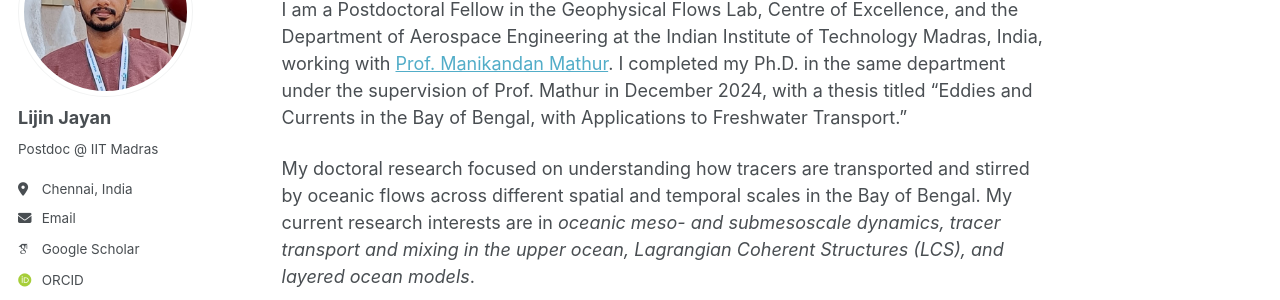
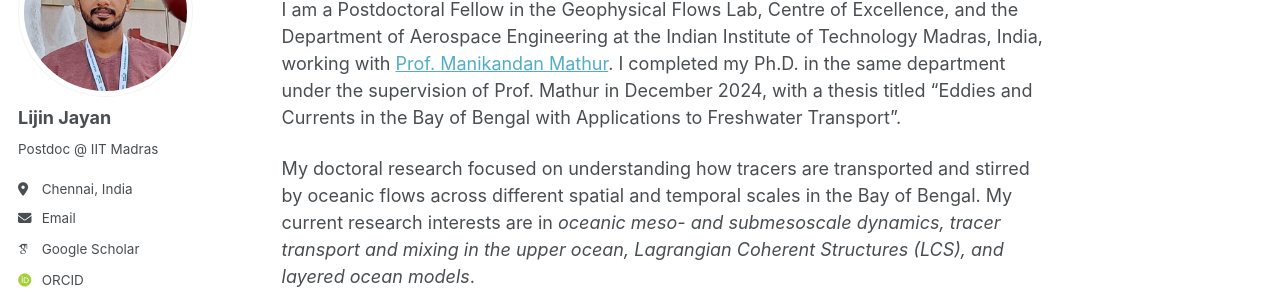
Before and after one commit to ljayan/ljayan.github.io, a Jekyll site: the page built from _pages/about.md, in a window 1280 px wide. Shown: the part 172-472 px from the top of the page. Built offline with Jekyll 4.4.1, drawn with Linux system fonts in a browser that asks for light colours; some web fonts are replaced.

```diff
--- a/_pages/about.md
+++ b/_pages/about.md
@@ -7,6 +7,6 @@ redirect_from:
   - /about.html
 ---
 <br>
-I am a Postdoctoral Fellow in the Geophysical Flows Lab, Centre of Excellence, and the Department of Aerospace Engineering at the Indian Institute of Technology Madras, India, working with [Prof. Manikandan Mathur](https://scholar.google.co.in/citations?user=QbrM7-gAAAAJ&hl=en). I completed my Ph.D. in the same department under the supervision of Prof. Mathur in December 2024, with a thesis titled “Eddies and Currents in the Bay of Bengal, with Applications to Freshwater Transport.”
+I am a Postdoctoral Fellow in the Geophysical Flows Lab, Centre of Excellence, and the Department of Aerospace Engineering at the Indian Institute of Technology Madras, India, working with [Prof. Manikandan Mathur](https://scholar.google.co.in/citations?user=QbrM7-gAAAAJ&hl=en). I completed my Ph.D. in the same department under the supervision of Prof. Mathur in December 2024, with a thesis titled "Eddies and Currents in the Bay of Bengal with Applications to Freshwater Transport".
 
 My doctoral research focused on understanding how tracers are transported and stirred by oceanic flows across different spatial and temporal scales in the Bay of Bengal. My current research interests are in *oceanic meso- and submesoscale dynamics, tracer transport and mixing in the upper ocean, Lagrangian Coherent Structures (LCS), and layered ocean models*.
```
